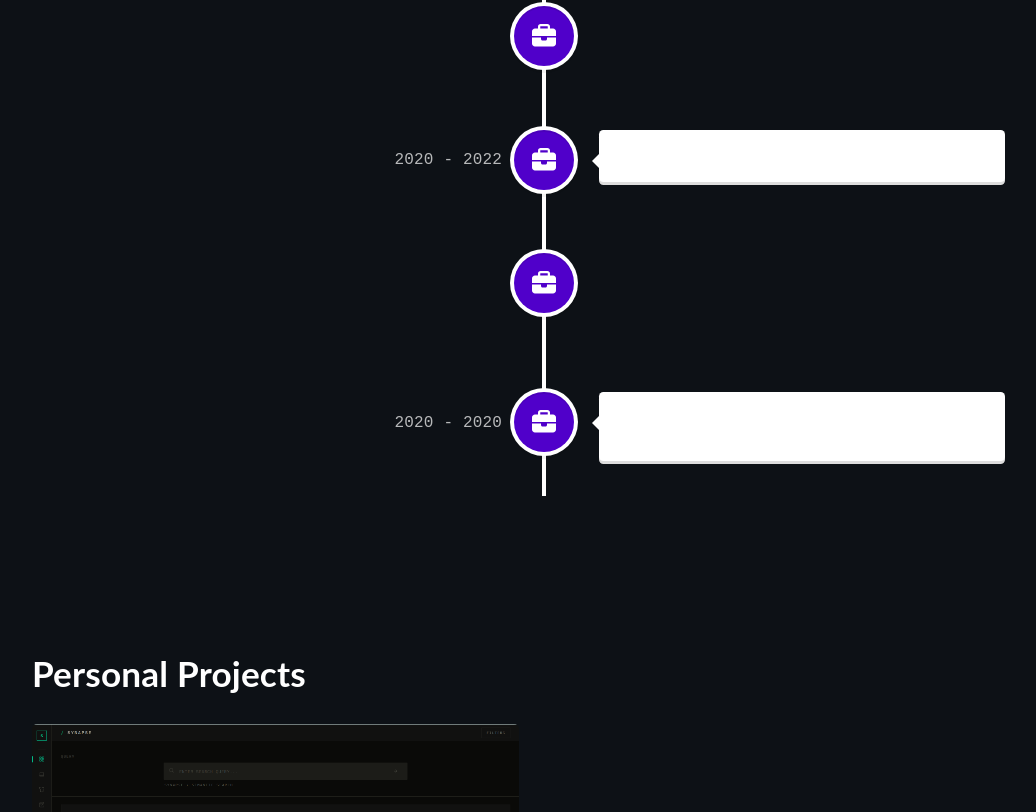
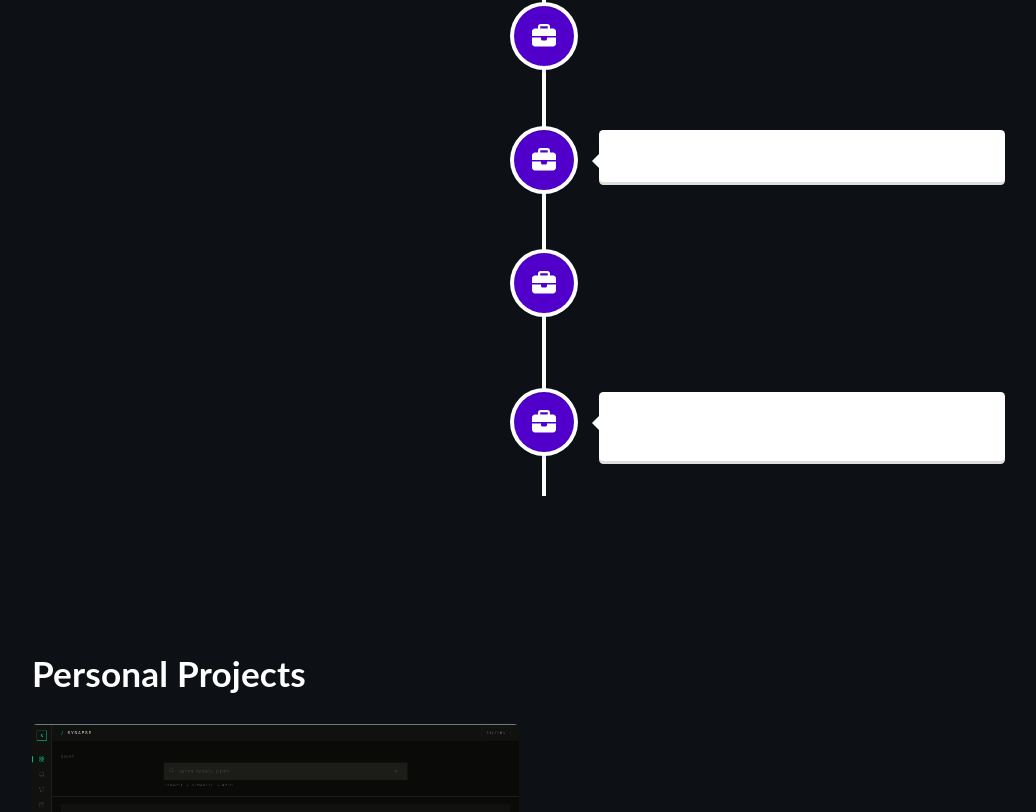
Before and after one commit to Shivzm/Portfolio-Website, a React (Create React App) app: page / in a window 1280 px wide. Shown: the part 1691-2503 px from the top of the page, without its empty margins (96-1132 px from the left). Built offline with nearby package versions, Linux system fonts and the light colour scheme.

Commit message:
Fixed minor errors

```diff
--- a/src/components/Timeline.tsx
+++ b/src/components/Timeline.tsx
@@ -15,7 +15,7 @@ function Timeline() {
             className="vertical-timeline-element--work"
             contentStyle={{ background: 'white', color: 'rgb(39, 40, 34)' }}
             contentArrowStyle={{ borderRight: '7px solid  white' }}
-            date="2022 - present"
+            date=""
             iconStyle={{ background: '#5000ca', color: 'rgb(39, 40, 34)' }}
             icon={<FontAwesomeIcon icon={faBriefcase} />}
           >
@@ -24,7 +24,7 @@ function Timeline() {
           </VerticalTimelineElement>
           <VerticalTimelineElement
             className="vertical-timeline-element--work"
-            date="2020 - 2022"
+            date=""
             iconStyle={{ background: '#5000ca', color: 'rgb(39, 40, 34)' }}
             icon={<FontAwesomeIcon icon={faBriefcase} />}
           >
@@ -33,7 +33,7 @@ function Timeline() {
           </VerticalTimelineElement>
           <VerticalTimelineElement
             className="vertical-timeline-element--work"
-            date="2021 - 2021"
+            date=""
             iconStyle={{ background: '#5000ca', color: 'rgb(39, 40, 34)' }}
             icon={<FontAwesomeIcon icon={faBriefcase} />}
           >
@@ -44,7 +44,7 @@ function Timeline() {
           </VerticalTimelineElement>
           <VerticalTimelineElement
             className="vertical-timeline-element--work"
-            date="2020 - 2020"
+            date=""
             iconStyle={{ background: '#5000ca', color: 'rgb(39, 40, 34)' }}
             icon={<FontAwesomeIcon icon={faBriefcase} />}
           >
```
